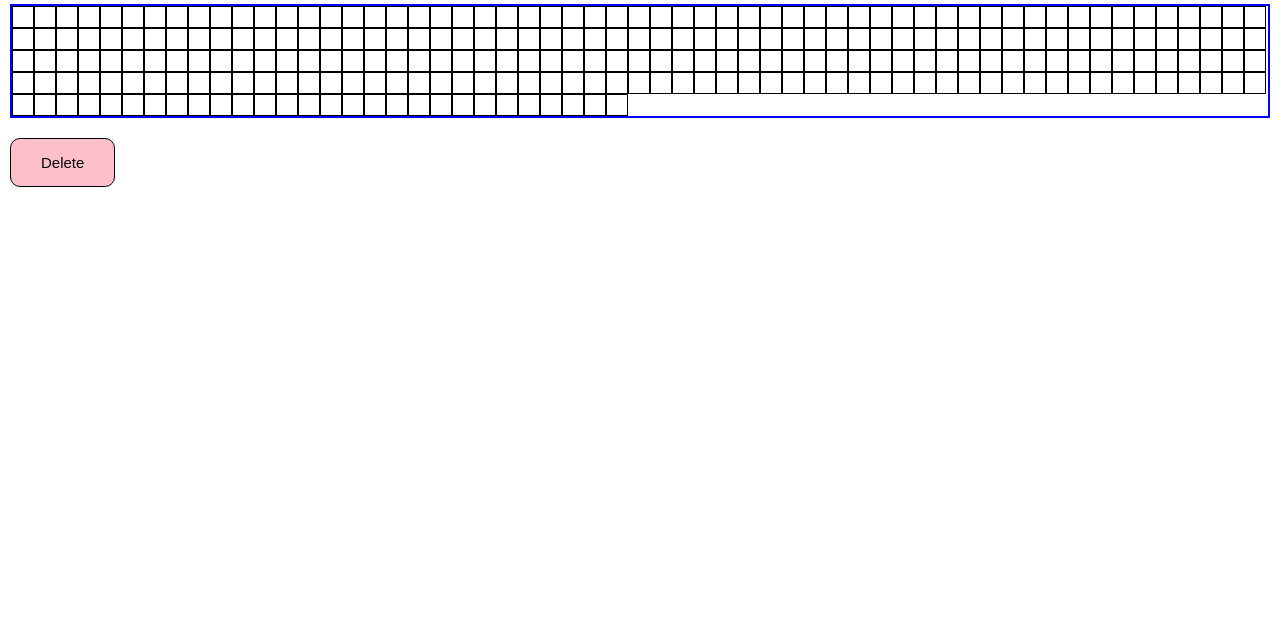
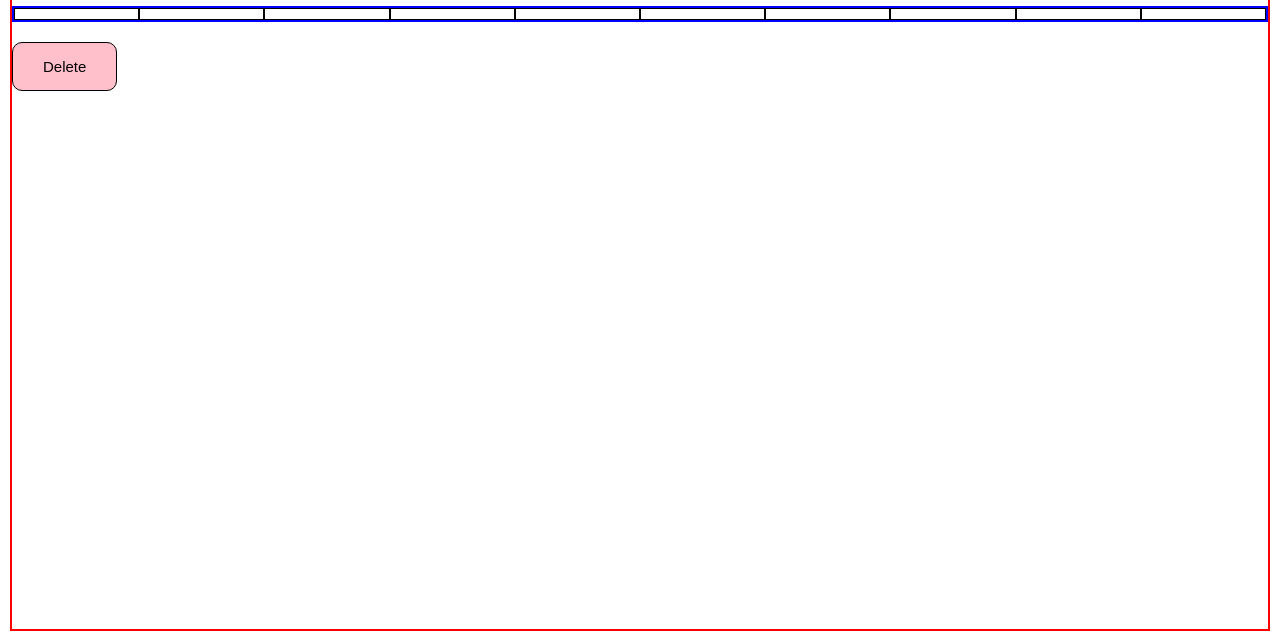
Before and after one commit to Facumasa/Etch-a-Sketch, a plain HTML site: page index.html in a window 1280 px wide. Shown: the part 183-824 px from the top of the page. Drawn offline with Linux system fonts and the light colour scheme.

Commit message:
Sqares do not stretch horizontally

```diff
--- a/script.js
+++ b/script.js
@@ -16,17 +16,21 @@ document.body.prepend(squaresButton); //the prepend method appends to the body b
 const container = document.querySelector("#container");
 // the #cointainer is thelling the querySelector that I am looking for something with id="container"
 
-// creates all the divs
-for (let i = 0; i < (16*16); i++) {
-    const someDiv = document.createElement("div");
-    someDiv.classList.add("content");
-    // adds the "content" class to the <div>, so it can be styled with CSS or selected later in JavaScript.
-    container.appendChild(someDiv);
+// function that creates all the divs
+function createDivDraw (size) {
+    for (let i = 0; i < size; i++) {
+        const eachDiv = document.createElement("div");
+        eachDiv.classList.add("content");
+        // adds the "content" class to the <div>, so it can be styled with CSS or selected later in JavaScript.
+        container.appendChild(eachDiv);
 
-    someDiv.addEventListener("mouseover", () => {
-        someDiv.style.backgroundColor = "black"; // Change color on hover
-    });
+        eachDiv.addEventListener("mouseover", () => {
+            eachDiv.style.backgroundColor = "black"; // Change color on hover
+        });
+    }
 }
+
+createDivDraw(10);
 
 
 // Go back to white button
--- a/style.css
+++ b/style.css
@@ -2,22 +2,23 @@
 body {
     font-family: -apple-system, BlinkMacSystemFont, 'Segoe UI', Roboto, Oxygen, Ubuntu, Cantarell, 'Open Sans', 'Helvetica Neue', sans-serif;
     margin:10px;
-    min-height: 100vh;
-
+    min-height: 100vh; /* Ensures full-page layout */
+    border: 2px solid red;
 }
 
 /* style the container containing the div squares (that has an id="container")*/
 #container{
     display: flex;
     border: 2px solid blue; /* Optional border around the container */
-    flex-wrap: wrap
+    align-items: stretch;
 }
 
 /* Style the div squares (that have a "content" class)*/
 .content {
     background-color: white; /* White background */
     border: 1px solid black; /* Black border */
-    padding: 10px;
+    flex: 1;
+    min-height: 10px;
 }
 
 .button1 {
```
